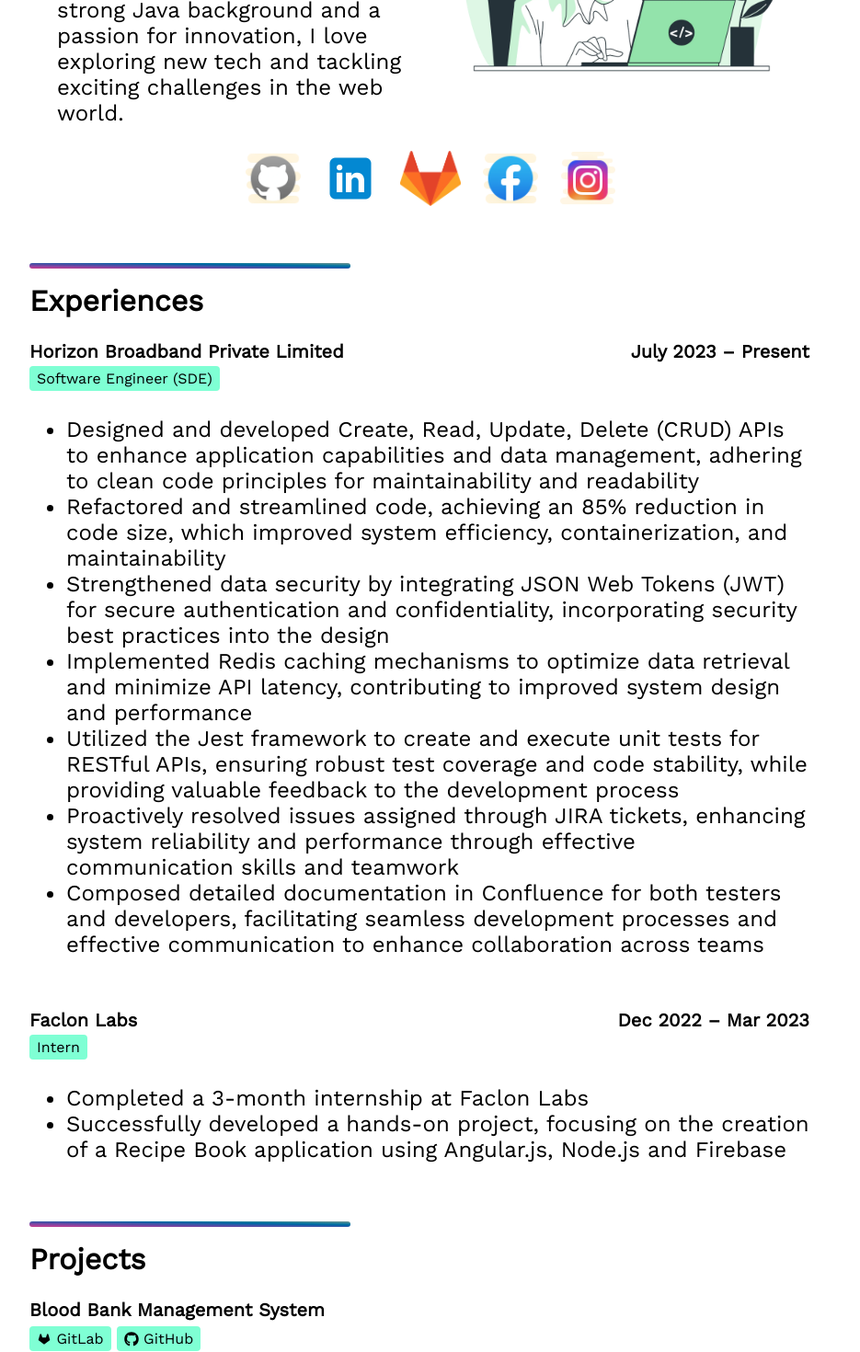
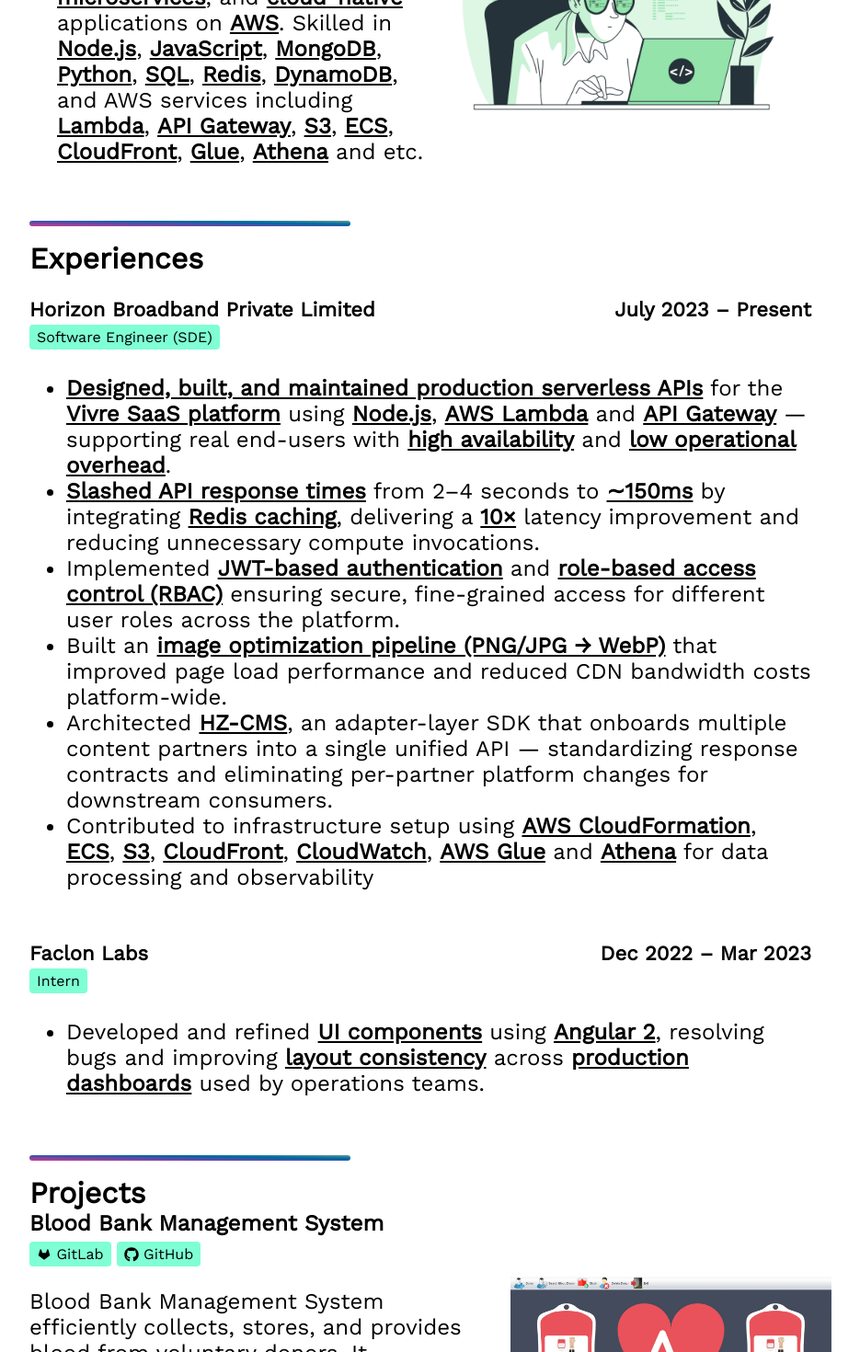
Before and after one commit to 15aniruddh/Portfolio, a React (Create React App) app: page / in a window 1280 px wide. Shown: the part 360-1830 px from the top of the page at 92% size, without its empty margins (172-1107 px from the left). Built offline with nearby package versions, Linux system fonts and the light colour scheme.

Commit message:
Updated some UI elements and changed some data with current info

```diff
--- a/src/Components/Body/About/about.js
+++ b/src/Components/Body/About/about.js
@@ -10,14 +10,11 @@
           Hello there 👋, I am
           <br /> <span className="info-name">Aniruddh Patil</span>.
           <br />
-          <br />I’m a <u>Backend</u> and <u>DevOps</u> enthusiast who thrives on using <u>Node.js</u>, <u>MongoDB</u>, <u>Redis</u>, <u>Serverless</u> and <u>AWS</u> to create cutting-edge solutions. With a strong Java background and a passion for innovation, I love exploring new tech and tackling exciting challenges in the web world.
+          <br /><b><u>Backend</u></b> and <b><u>DevOps</u></b> enthusiast with 3 years of experience building scalable <b><u>serverless APIs</u></b>, <b><u>microservices</u></b>, and <b><u>cloud-native</u></b> applications on <b><u>AWS</u></b>. Skilled in <b><u>Node.js</u></b>, <b><u>JavaScript</u></b>, <b><u>MongoDB</u></b>, <b><u>Python</u></b>, <b><u>SQL</u></b>, <b><u>Redis</u></b>, <b><u>DynamoDB</u></b>, and AWS services including <b><u>Lambda</u></b>, <b><u>API Gateway</u></b>, <b><u>S3</u></b>, <b><u>ECS</u></b>, <b><u>CloudFront</u></b>, <b><u>Glue</u></b>, <b><u>Athena</u></b> and etc.
         </div>
         <div className="about-photo">
           <img src={require("../../../Pics/Coding.webp")} alt="pic" className="picture" />
         </div>
-      </div>
-      <div>
-        <SocialContact />
       </div>
     </div>
   );
--- a/src/Components/Body/Contact/contact.css
+++ b/src/Components/Body/Contact/contact.css
@@ -14,7 +14,7 @@
     flex: 1;
     justify-content: space-between;
     align-items: center;
-    margin: 16px 0px;
+    margin: 0px 0px;
 }
 
 .contact-left {
@@ -51,7 +51,7 @@
     .contact-left {
         max-width: 100%;
         font-size: 16px;
-        margin-bottom: 12px;
+        margin-bottom: 0px;
     }
 
     .download {
--- a/src/Components/Body/Experience/experience-card.css
+++ b/src/Components/Body/Experience/experience-card.css
@@ -13,7 +13,7 @@
 }
 
 .experience-info {
-    margin-right: 24px;
+    margin-right: 22px;
 }
 
 .experience-header {
@@ -23,12 +23,12 @@
 }
 
 .experience-title {
-    font-size: 20px;
+    font-size: 22px;
     font-weight: 600;
 }
 
 .experience-date {
-    font-size: 20px;
+    font-size: 22px;
     font-weight: 600;
 }
 
--- a/src/Components/Body/Experience/experience-card.js
+++ b/src/Components/Body/Experience/experience-card.js
@@ -5,9 +5,12 @@
   const listItems = experience.about
     .split('\n')
     .filter(item => item.trim() !== '')
-    .map((item, index) => (
-      <li key={index}>{item.trim().replace(/^–\s*/, '')}</li>
-    ));
+    .map((item, index) => {
+      const cleanedText = item.trim().replace(/^–\s*/, '').replace(/^-\s*/, '');
+      return (
+        <li key={index} dangerouslySetInnerHTML={{ __html: cleanedText }} />
+      );
+    });
 
   return (
     <div className='experience-card'>
--- a/src/Components/Body/Project/project-card.css
+++ b/src/Components/Body/Project/project-card.css
@@ -3,8 +3,8 @@
     flex: 1;
     justify-content: space-between;
     align-items: center;
-    margin: 16px 0px;
-    padding: 8px 0px;
+    margin: 0px 0px;
+    padding: 0px 0px;
 }
 
 .project-photo {
@@ -17,7 +17,7 @@
 }
 
 .project-title {
-    font-size: 20px;
+    font-size: 24px;
     font-weight: 600;
 }
 
--- a/src/Components/Body/Skills/skills.css
+++ b/src/Components/Body/Skills/skills.css
@@ -18,7 +18,7 @@
 .skills-list {
     display: flex;
     justify-content: flex-end;
-    flex-wrap: wrap;
+    flex-wrap: nowrap;
     max-width: 70%;
 }
 
--- a/src/Components/Body/body.css
+++ b/src/Components/Body/body.css
@@ -1,4 +1,4 @@
 .body {
     padding: 12px;
-    padding-bottom: 36px;
+    padding-bottom: 6px;
 }
--- a/src/Components/Data/Experiences.js
+++ b/src/Components/Data/Experiences.js
@@ -4,13 +4,12 @@
         title:"Horizon Broadband Private Limited",
         date:"July 2023 – Present",
         about: `
-            – Designed and developed Create, Read, Update, Delete (CRUD) APIs to enhance application capabilities and data management, adhering to clean code principles for maintainability and readability
-            – Refactored and streamlined code, achieving an 85% reduction in code size, which improved system efficiency, containerization, and maintainability
-            – Strengthened data security by integrating JSON Web Tokens (JWT) for secure authentication and confidentiality, incorporating security best practices into the design
-            – Implemented Redis caching mechanisms to optimize data retrieval and minimize API latency, contributing to improved system design and performance
-            – Utilized the Jest framework to create and execute unit tests for RESTful APIs, ensuring robust test coverage and code stability, while providing valuable feedback to the development process
-            – Proactively resolved issues assigned through JIRA tickets, enhancing system reliability and performance through effective communication skills and teamwork
-            – Composed detailed documentation in Confluence for both testers and developers, facilitating seamless development processes and effective communication to enhance collaboration across teams
+            - <b><u>Designed, built, and maintained production serverless APIs</u></b> for the <b><u>Vivre SaaS platform</u></b> using <b><u>Node.js</u></b>, <b><u>AWS Lambda</u></b> and <b><u>API Gateway</u></b> — supporting real end-users with <b><u>high availability</u></b> and <b><u>low operational overhead</u></b>.
+            - <b><u>Slashed API response times</u></b> from 2–4 seconds to <b><u>∼150ms</u></b> by integrating <b><u>Redis caching</u></b>, delivering a <b><u>10×</u></b> latency improvement and reducing unnecessary compute invocations.
+            - Implemented <b><u>JWT-based authentication</u></b> and <b><u>role-based access control (RBAC)</u></b> ensuring secure, fine-grained access for different user roles across the platform.
+            - Built an <b><u>image optimization pipeline (PNG/JPG → WebP)</u></b> that improved page load performance and reduced CDN bandwidth costs platform-wide.
+            - Architected <b><u>HZ-CMS</u></b>, an adapter-layer SDK that onboards multiple content partners into a single unified API — standardizing response contracts and eliminating per-partner platform changes for downstream consumers.
+            - Contributed to infrastructure setup using <b><u>AWS CloudFormation</u></b>, <b><u>ECS</u></b>, <b><u>S3</u></b>, <b><u>CloudFront</u></b>, <b><u>CloudWatch</u></b>, <b><u>AWS Glue</u></b> and <b><u>Athena</u></b> for data processing and observability
         `,
         tags:["Software Engineer (SDE)"]
     },
@@ -19,8 +18,7 @@
         title:"Faclon Labs",
         date:"Dec 2022 – Mar 2023",
         about:`
-            – Completed a 3-month internship at Faclon Labs
-            – Successfully developed a hands-on project, focusing on the creation of a Recipe Book application using Angular.js, Node.js and Firebase
+            – Developed and refined <b><u>UI components</u></b> using <b><u>Angular 2</u></b>, resolving bugs and improving <b><u>layout consistency</u></b> across <b><u>production dashboards</u></b> used by operations teams.
         `,
         tags:["Intern"]
     }
--- a/src/Components/Data/Skills.js
+++ b/src/Components/Data/Skills.js
@@ -70,7 +70,7 @@
         ],
     },
     {
-        type: 'Others',
+        type: 'DevOps',
         list: [
             {
                 name: 'GitHub',
--- a/src/Components/Data/Social.js
+++ b/src/Components/Data/Social.js
@@ -13,16 +13,5 @@
         platform: "GitLab",
         link: "https://gitlab.com/users/15aniruddh/projects",
         icon: require('../../Pics/GitLab.webp'),
-    },
-    {
-        platform: "Facebook",
-        link: "https://www.facebook.com/smarty.aniruddh.007",
-        icon: require('../../Pics/Facebook.webp'),
-    },
-    {
-        platform: "Instagram",
-        link: "https://www.instagram.com/15aniruddh/",
-        icon: require('../../Pics/Instagram.webp'),
     }
-
 ];
--- a/src/Components/Footer/footer.css
+++ b/src/Components/Footer/footer.css
@@ -3,5 +3,5 @@
     justify-content: center;
     align-items: center;
     padding: 12px;
-    font-size: 30px;
+    font-size: 45px;
 }
--- a/src/Components/Header/Web/web.css
+++ b/src/Components/Header/Web/web.css
@@ -5,7 +5,7 @@
 }
 
 .web-option {
-    font-size: 20px;
+    font-size: 26px;
     font-weight: 700;
     margin-right: 16px;
 }
```
